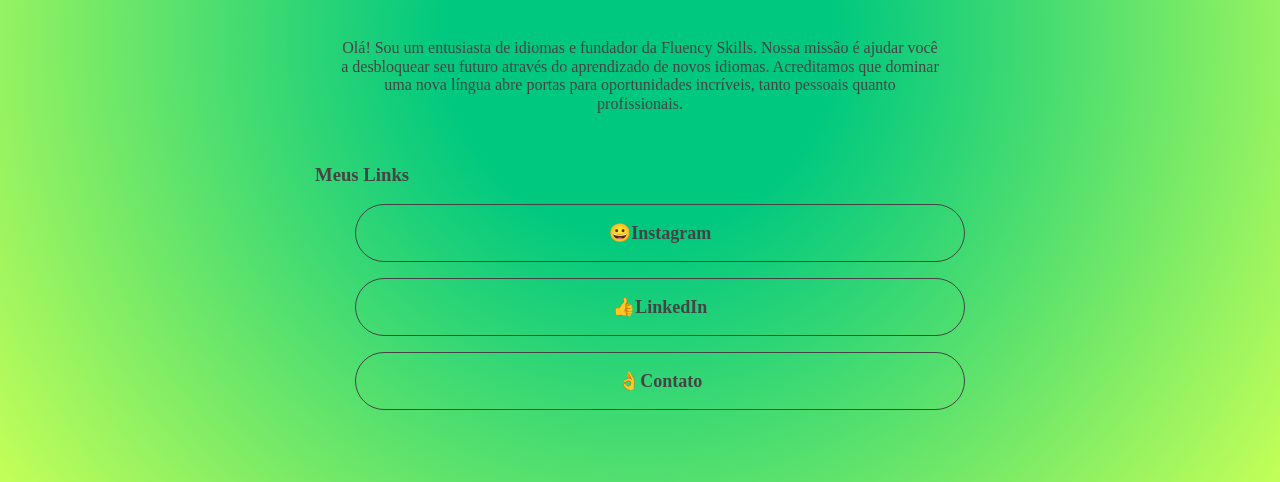
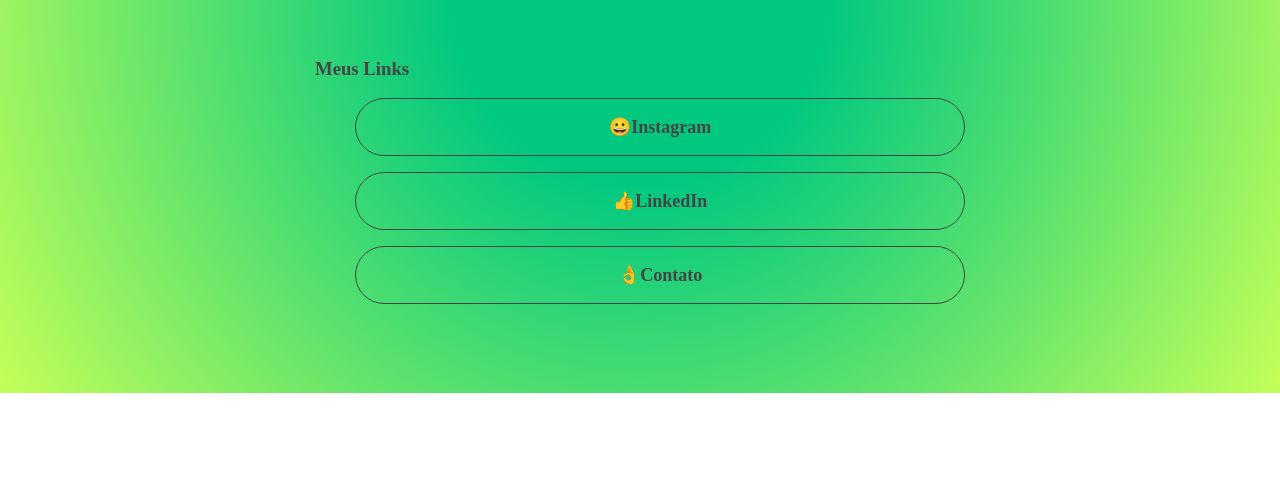
Before and after one commit to TiagoSilva2712/estudos, a plain HTML site: page index.html in a window 1280 px wide. Shown: the part 407-889 px from the top of the page. After the commit the page ends 800 px from the top, so only its background shows below. Drawn offline with Linux system fonts and the light colour scheme.

Commit message:
Remoção da descrição do perfil

```diff
--- a/index.html
+++ b/index.html
@@ -20,7 +20,7 @@
         </div>
         <div class="profile__about">
             <div>
-                <p>Olá! Sou um entusiasta de idiomas e fundador da Fluency Skills. Nossa missão é ajudar você a desbloquear seu futuro através do aprendizado de novos idiomas. Acreditamos que dominar uma nova língua abre portas para oportunidades incríveis, tanto pessoais quanto profissionais.</p>
+                <!-- <p>Olá! Sou um entusiasta de idiomas e fundador da Fluency Skills. Nossa missão é ajudar você a desbloquear seu futuro através do aprendizado de novos idiomas. Acreditamos que dominar uma nova língua abre portas para oportunidades incríveis, tanto pessoais quanto profissionais.</p> -->
             </div>
         </div>
 
```
